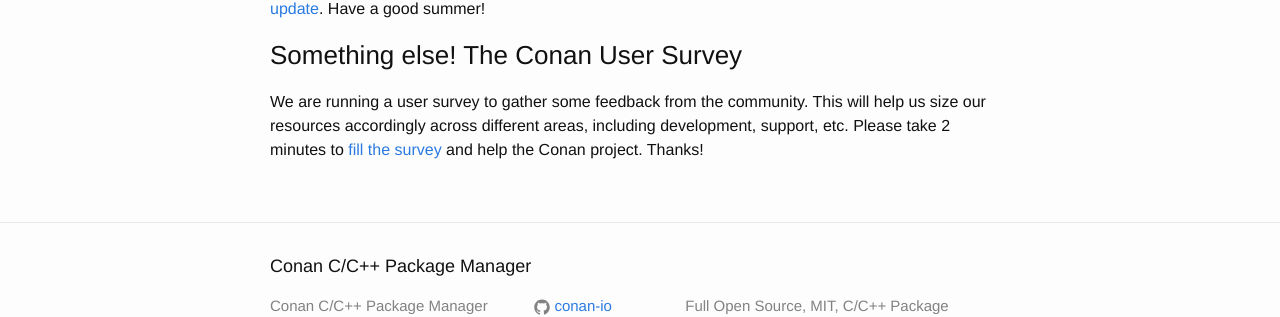
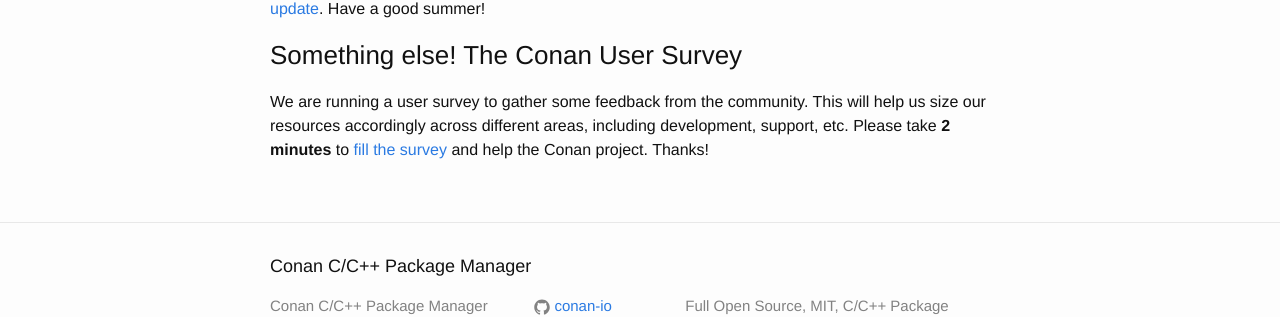
Before and after one commit to conan-io/conan-io.github.io, a Jekyll site: the page built from _posts/2019-07-15-New-conan-release-1-17.markdown, in a window 1280 px wide and 900 px high, scrolled down 3369 px. Shown: the part 450-767 px from the top of the window. Built offline with Jekyll 4.4.1, drawn with Linux system fonts in a browser that asks for light colours; comment, search, counter and statistics services are not loaded; some of the changed text lies outside the part shown.

Commit message:
Added clarification

```diff
--- a/_posts/2019-07-15-New-conan-release-1-17.markdown
+++ b/_posts/2019-07-15-New-conan-release-1-17.markdown
@@ -135,5 +135,5 @@ to [update](https://conan.io/downloads.html). Have a good summer!
 ### Something else! The Conan User Survey
 
 We are running a user survey to gather some feedback from the community. This will help us size our resources accordingly across
-different areas, including development, support, etc. Please take 2 minutes to
+different areas, including development, support, etc. Please take **2 minutes** to
 [fill the survey](https://www.surveymonkey.com/r/ConanCommunity) and help the Conan project. Thanks!
```
Also changed, not shown: other parts of _posts/2019-07-15-New-conan-release-1-17.markdown (+2 -2 lines).
